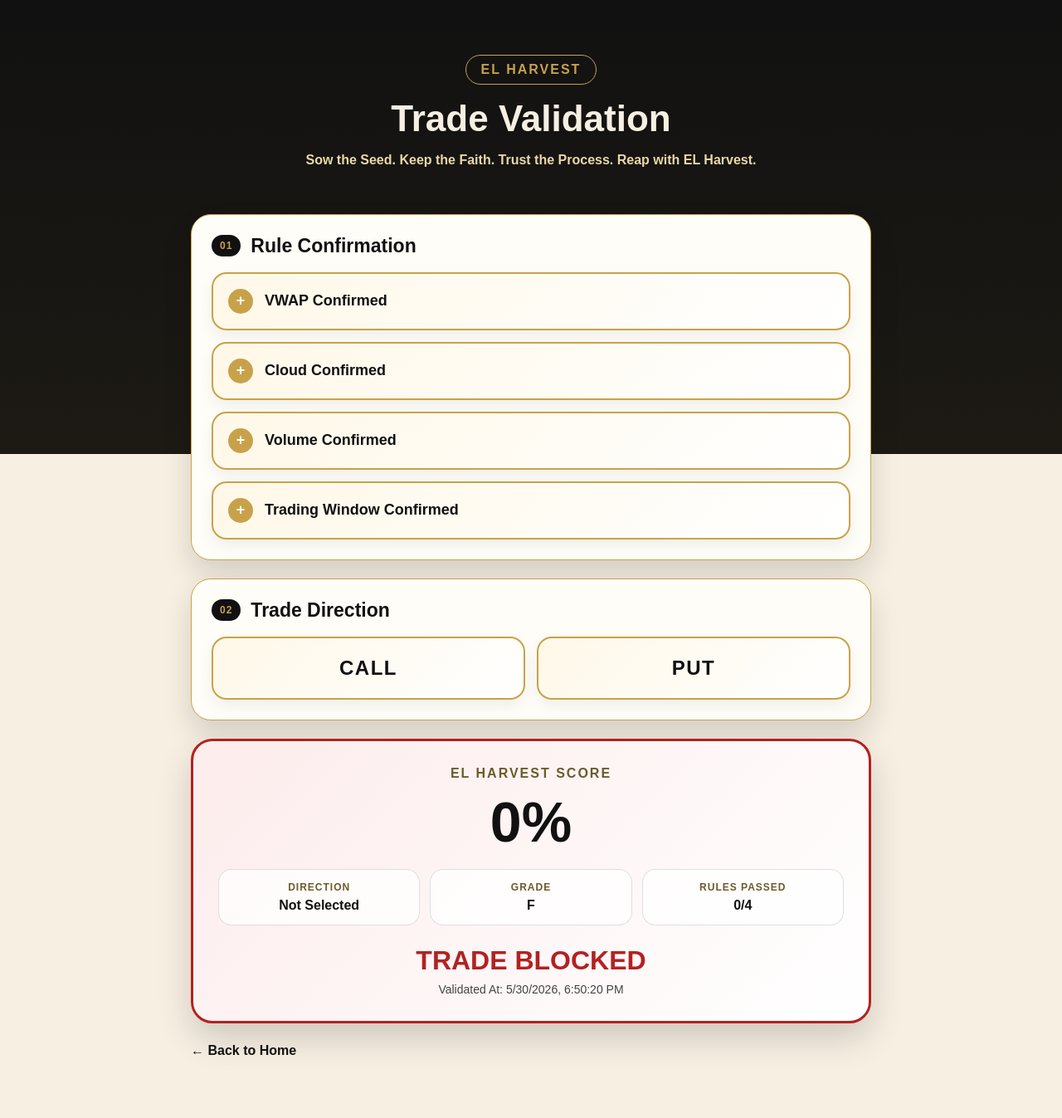
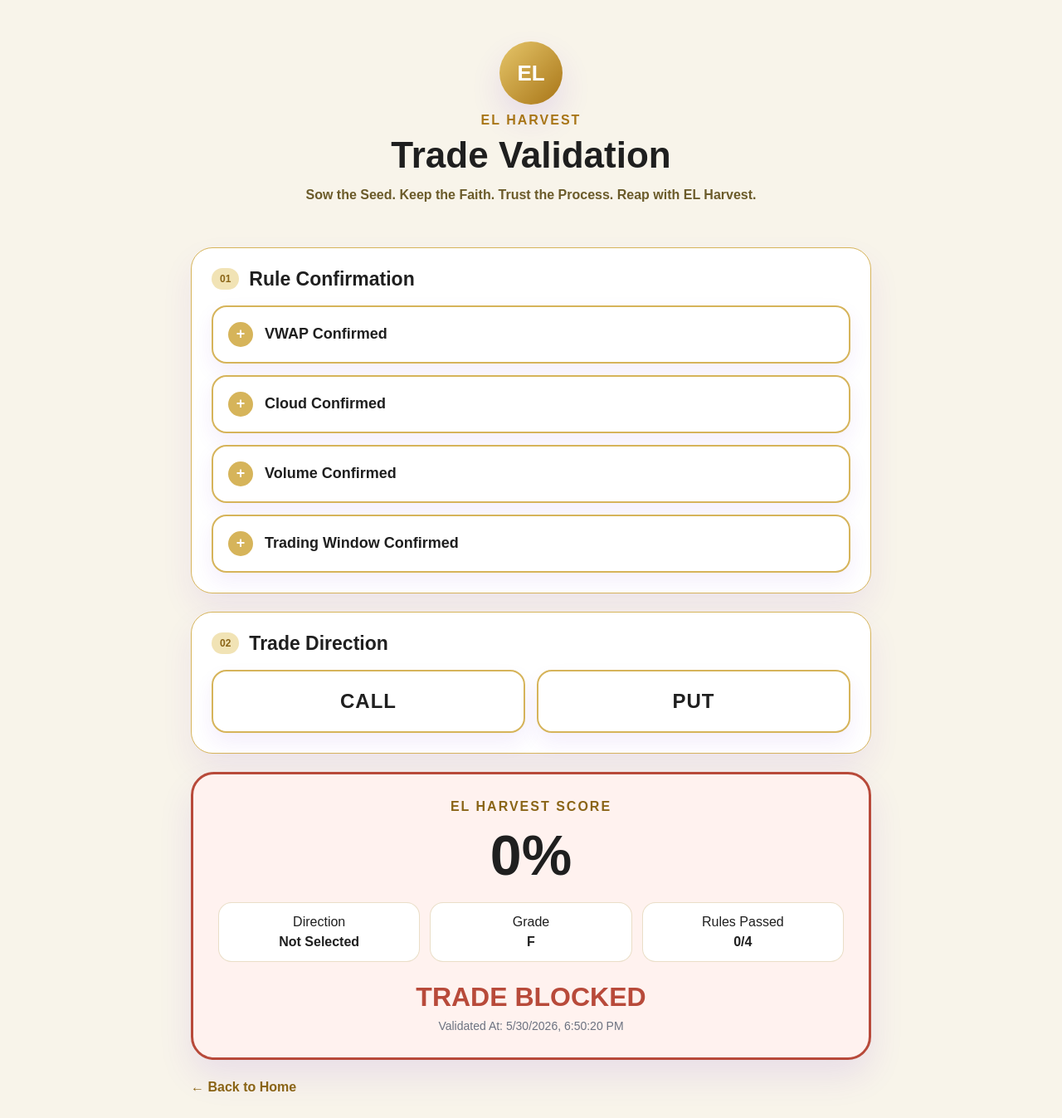
Before and after one commit to 1anointedradio-maker/elharvest-web, a Next.js app: page /validation in a window 1280 px wide. Shown: the whole page at 83% size. Before the commit the page ends 1303 px from the top, so only its background shows below. Built offline with nearby package versions, Linux system fonts and the light colour scheme.

Commit message:
Update page.jsx

```diff
--- a/app/validation/page.jsx
+++ b/app/validation/page.jsx
@@ -39,19 +39,18 @@ export default function ValidationPage() {
   return (
     <main style={styles.page}>
       <section style={styles.shell}>
-        <header style={styles.hero}>
-          <div style={styles.brandPill}>EL HARVEST</div>
-
+        <header style={styles.header}>
+          <div style={styles.logoMark}>EL</div>
+          <p style={styles.brand}>EL HARVEST</p>
           <h1 style={styles.title}>Trade Validation</h1>
-
           <p style={styles.mantra}>
             Sow the Seed. Keep the Faith. Trust the Process. Reap with EL Harvest.
           </p>
         </header>
 
-        <section style={styles.panel}>
-          <div style={styles.panelHeader}>
-            <p style={styles.kicker}>01</p>
+        <section style={styles.card}>
+          <div style={styles.sectionHeader}>
+            <span style={styles.step}>01</span>
             <h2 style={styles.sectionTitle}>Rule Confirmation</h2>
           </div>
 
@@ -66,25 +65,21 @@ export default function ValidationPage() {
                   onClick={() => toggleRule(key)}
                   style={{
                     ...styles.ruleCard,
-                    borderColor: active ? "#2E8B57" : "#C8A24A",
-                    background: active
-                      ? "linear-gradient(135deg, #E8F7EC, #FFFFFF)"
-                      : "linear-gradient(135deg, #FFF8E8, #FFFFFF)",
+                    borderColor: active ? "#2F8F46" : "#D6B45A",
+                    background: active ? "#EEF8F1" : "#FFFFFF",
                     boxShadow: active
-                      ? "0 0 22px rgba(46, 139, 87, 0.28)"
-                      : "0 8px 18px rgba(0, 0, 0, 0.06)",
+                      ? "0 14px 28px rgba(47, 143, 70, 0.18)"
+                      : "0 10px 24px rgba(109, 40, 217, 0.08)",
                   }}
                 >
                   <span
                     style={{
-                      ...styles.checkIcon,
-                      background: active ? "#2E8B57" : "#C8A24A",
-                      color: "#fff",
+                      ...styles.ruleIcon,
+                      background: active ? "#2F8F46" : "#D6B45A",
                     }}
                   >
                     {active ? "✓" : "+"}
                   </span>
-
                   <span>{label}</span>
                 </button>
               );
@@ -92,9 +87,9 @@ export default function ValidationPage() {
           </div>
         </section>
 
-        <section style={styles.panel}>
-          <div style={styles.panelHeader}>
-            <p style={styles.kicker}>02</p>
+        <section style={styles.card}>
+          <div style={styles.sectionHeader}>
+            <span style={styles.step}>02</span>
             <h2 style={styles.sectionTitle}>Trade Direction</h2>
           </div>
 
@@ -104,16 +99,9 @@ export default function ValidationPage() {
               onClick={() => setDirection("CALL")}
               style={{
                 ...styles.directionButton,
-                background:
-                  direction === "CALL"
-                    ? "linear-gradient(135deg, #2E8B57, #155C36)"
-                    : "linear-gradient(135deg, #FFF8E8, #FFFFFF)",
-                color: direction === "CALL" ? "#fff" : "#111",
-                borderColor: direction === "CALL" ? "#2E8B57" : "#C8A24A",
-                boxShadow:
-                  direction === "CALL"
-                    ? "0 0 24px rgba(46, 139, 87, 0.35)"
-                    : "0 8px 18px rgba(0, 0, 0, 0.06)",
+                background: direction === "CALL" ? "#2F8F46" : "#FFFFFF",
+                color: direction === "CALL" ? "#FFFFFF" : "#1F1F1F",
+                borderColor: direction === "CALL" ? "#2F8F46" : "#D6B45A",
               }}
             >
               CALL
@@ -124,16 +112,9 @@ export default function ValidationPage() {
               onClick={() => setDirection("PUT")}
               style={{
                 ...styles.directionButton,
-                background:
-                  direction === "PUT"
-                    ? "linear-gradient(135deg, #B22222, #731515)"
-                    : "linear-gradient(135deg, #FFF8E8, #FFFFFF)",
-                color: direction === "PUT" ? "#fff" : "#111",
-                borderColor: direction === "PUT" ? "#B22222" : "#C8A24A",
-                boxShadow:
-                  direction === "PUT"
-                    ? "0 0 24px rgba(178, 34, 34, 0.35)"
-                    : "0 8px 18px rgba(0, 0, 0, 0.06)",
+                background: direction === "PUT" ? "#B84A3A" : "#FFFFFF",
+                color: direction === "PUT" ? "#FFFFFF" : "#1F1F1F",
+                borderColor: direction === "PUT" ? "#B84A3A" : "#D6B45A",
               }}
             >
               PUT
@@ -143,30 +124,27 @@ export default function ValidationPage() {
 
         <section
           style={{
-            ...styles.scorePanel,
-            borderColor: validated ? "#2E8B57" : "#B22222",
-            background: validated
-              ? "linear-gradient(135deg, #E8F7EC, #FFFFFF)"
-              : "linear-gradient(135deg, #FDECEC, #FFFFFF)",
+            ...styles.scoreCard,
+            borderColor: validated ? "#2F8F46" : "#B84A3A",
+            background: validated ? "#EEF8F1" : "#FFF2EF",
           }}
         >
           <p style={styles.scoreLabel}>EL HARVEST SCORE</p>
+          <div style={styles.score}>{score}%</div>
 
-          <div style={styles.scoreNumber}>{score}%</div>
-
-          <div style={styles.metricGrid}>
-            <div style={styles.metricCard}>
-              <span style={styles.metricLabel}>Direction</span>
+          <div style={styles.metrics}>
+            <div style={styles.metric}>
+              <span>Direction</span>
               <strong>{direction || "Not Selected"}</strong>
             </div>
 
-            <div style={styles.metricCard}>
-              <span style={styles.metricLabel}>Grade</span>
+            <div style={styles.metric}>
+              <span>Grade</span>
               <strong>{grade}</strong>
             </div>
 
-            <div style={styles.metricCard}>
-              <span style={styles.metricLabel}>Rules Passed</span>
+            <div style={styles.metric}>
+              <span>Rules Passed</span>
               <strong>{completed}/4</strong>
             </div>
           </div>
@@ -174,7 +152,7 @@ export default function ValidationPage() {
           <h2
             style={{
               ...styles.result,
-              color: validated ? "#2E8B57" : "#B22222",
+              color: validated ? "#2F8F46" : "#B84A3A",
             }}
           >
             {validated ? "TRADE VALIDATED" : "TRADE BLOCKED"}
@@ -183,9 +161,7 @@ export default function ValidationPage() {
           <p style={styles.timestamp}>Validated At: {timestamp}</p>
         </section>
 
-        <a href="/" style={styles.backButton}>
-          ← Back to Home
-        </a>
+        <a href="/" style={styles.back}>← Back to Home</a>
       </section>
     </main>
   );
@@ -194,9 +170,8 @@ export default function ValidationPage() {
 const styles = {
   page: {
     minHeight: "100vh",
-    background:
-      "linear-gradient(180deg, #111111 0%, #1D1A14 42%, #F7EFE2 42%, #F7EFE2 100%)",
-    color: "#111",
+    background: "#F8F4EA",
+    color: "#1F1F1F",
     fontFamily: "Arial, sans-serif",
     padding: "28px",
   },
@@ -204,57 +179,62 @@ const styles = {
     maxWidth: "820px",
     margin: "0 auto",
   },
-  hero: {
+  header: {
     textAlign: "center",
-    color: "#F7EFE2",
-    padding: "38px 10px 30px",
+    padding: "22px 10px 28px",
   },
-  brandPill: {
-    display: "inline-block",
-    padding: "8px 18px",
-    border: "1px solid #C8A24A",
-    borderRadius: "999px",
-    color: "#C8A24A",
+  logoMark: {
+    width: "76px",
+    height: "76px",
+    margin: "0 auto 10px",
+    borderRadius: "50%",
+    background: "linear-gradient(135deg, #E6C66A, #A87517)",
+    color: "#FFFFFF",
+    display: "grid",
+    placeItems: "center",
+    fontWeight: "900",
+    fontSize: "26px",
+    boxShadow: "0 18px 38px rgba(109, 40, 217, 0.12)",
+  },
+  brand: {
+    margin: 0,
+    color: "#A87517",
     fontWeight: "900",
     letterSpacing: "2px",
-    marginBottom: "18px",
   },
   title: {
     fontSize: "44px",
-    lineHeight: "1.05",
-    margin: "0 0 14px",
+    margin: "8px 0 10px",
     fontWeight: "900",
   },
   mantra: {
     margin: "0 auto",
     maxWidth: "620px",
-    color: "#E8D7A8",
+    color: "#6B5B2A",
     fontWeight: "700",
     lineHeight: "1.6",
   },
-  panel: {
+  card: {
     marginTop: "22px",
     padding: "24px",
-    border: "1px solid #C8A24A",
-    borderRadius: "24px",
-    background: "#FFFDF7",
-    boxShadow: "0 16px 34px rgba(0,0,0,0.14)",
+    border: "1px solid #D6B45A",
+    borderRadius: "26px",
+    background: "#FFFFFF",
+    boxShadow: "0 18px 38px rgba(109, 40, 217, 0.08)",
   },
-  panelHeader: {
+  sectionHeader: {
     display: "flex",
     alignItems: "center",
     gap: "12px",
     marginBottom: "18px",
   },
-  kicker: {
-    margin: 0,
+  step: {
     padding: "6px 10px",
     borderRadius: "999px",
-    background: "#111",
-    color: "#C8A24A",
+    background: "#F1E3B5",
+    color: "#8A6416",
+    fontWeight: "900",
     fontSize: "12px",
-    fontWeight: "900",
-    letterSpacing: "1px",
   },
   sectionTitle: {
     margin: 0,
@@ -277,12 +257,13 @@ const styles = {
     fontWeight: "900",
     cursor: "pointer",
     textAlign: "left",
-    color: "#111",
+    color: "#1F1F1F",
   },
-  checkIcon: {
+  ruleIcon: {
     width: "30px",
     height: "30px",
     borderRadius: "999px",
+    color: "#FFFFFF",
     display: "inline-flex",
     alignItems: "center",
     justifyContent: "center",
@@ -301,47 +282,40 @@ const styles = {
     fontSize: "24px",
     fontWeight: "900",
     cursor: "pointer",
-    letterSpacing: "1.5px",
+    letterSpacing: "1px",
+    boxShadow: "0 12px 24px rgba(109, 40, 217, 0.08)",
   },
-  scorePanel: {
+  scoreCard: {
     marginTop: "22px",
     padding: "30px",
     border: "3px solid",
-    borderRadius: "26px",
+    borderRadius: "28px",
     textAlign: "center",
-    boxShadow: "0 18px 40px rgba(0,0,0,0.16)",
+    boxShadow: "0 20px 42px rgba(109, 40, 217, 0.10)",
   },
   scoreLabel: {
     margin: 0,
-    color: "#6B5B2A",
+    color: "#8A6416",
     fontWeight: "900",
     letterSpacing: "2px",
   },
-  scoreNumber: {
+  score: {
     fontSize: "68px",
     fontWeight: "900",
     margin: "10px 0 18px",
   },
-  metricGrid: {
+  metrics: {
     display: "grid",
     gridTemplateColumns: "repeat(3, 1fr)",
     gap: "12px",
-    marginTop: "16px",
   },
-  metricCard: {
+  metric: {
     padding: "14px",
-    border: "1px solid rgba(0,0,0,0.12)",
     borderRadius: "16px",
-    background: "rgba(255,255,255,0.75)",
+    background: "#FFFFFF",
+    border: "1px solid rgba(168, 117, 23, 0.24)",
     display: "grid",
     gap: "6px",
-  },
-  metricLabel: {
-    color: "#6B5B2A",
-    fontSize: "12px",
-    fontWeight: "900",
-    textTransform: "uppercase",
-    letterSpacing: "1px",
   },
   result: {
     margin: "24px 0 8px",
@@ -350,13 +324,13 @@ const styles = {
   },
   timestamp: {
     margin: 0,
-    color: "#444",
+    color: "#6B7280",
     fontSize: "14px",
   },
-  backButton: {
+  back: {
     display: "inline-block",
     marginTop: "24px",
-    color: "#111",
+    color: "#8A6416",
     fontWeight: "900",
     textDecoration: "none",
   },
```
